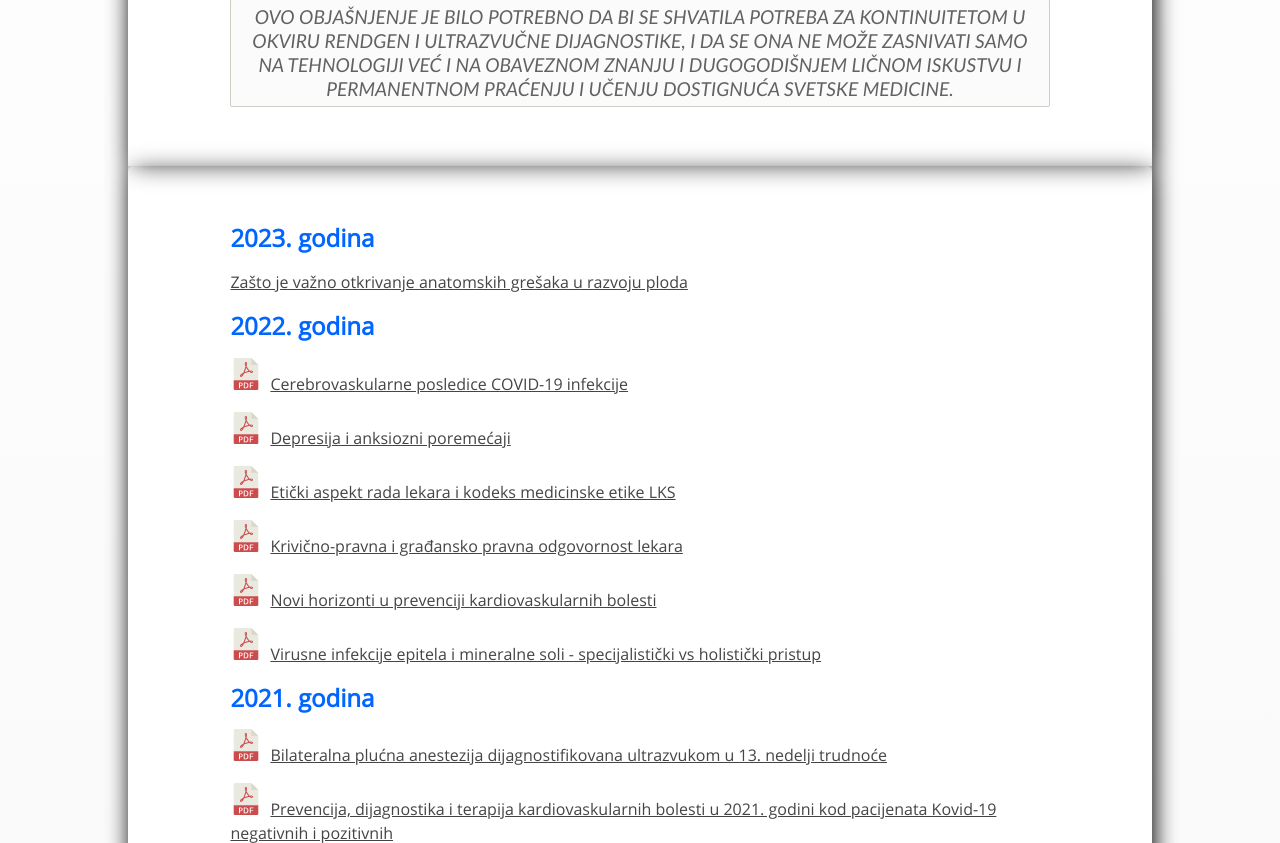
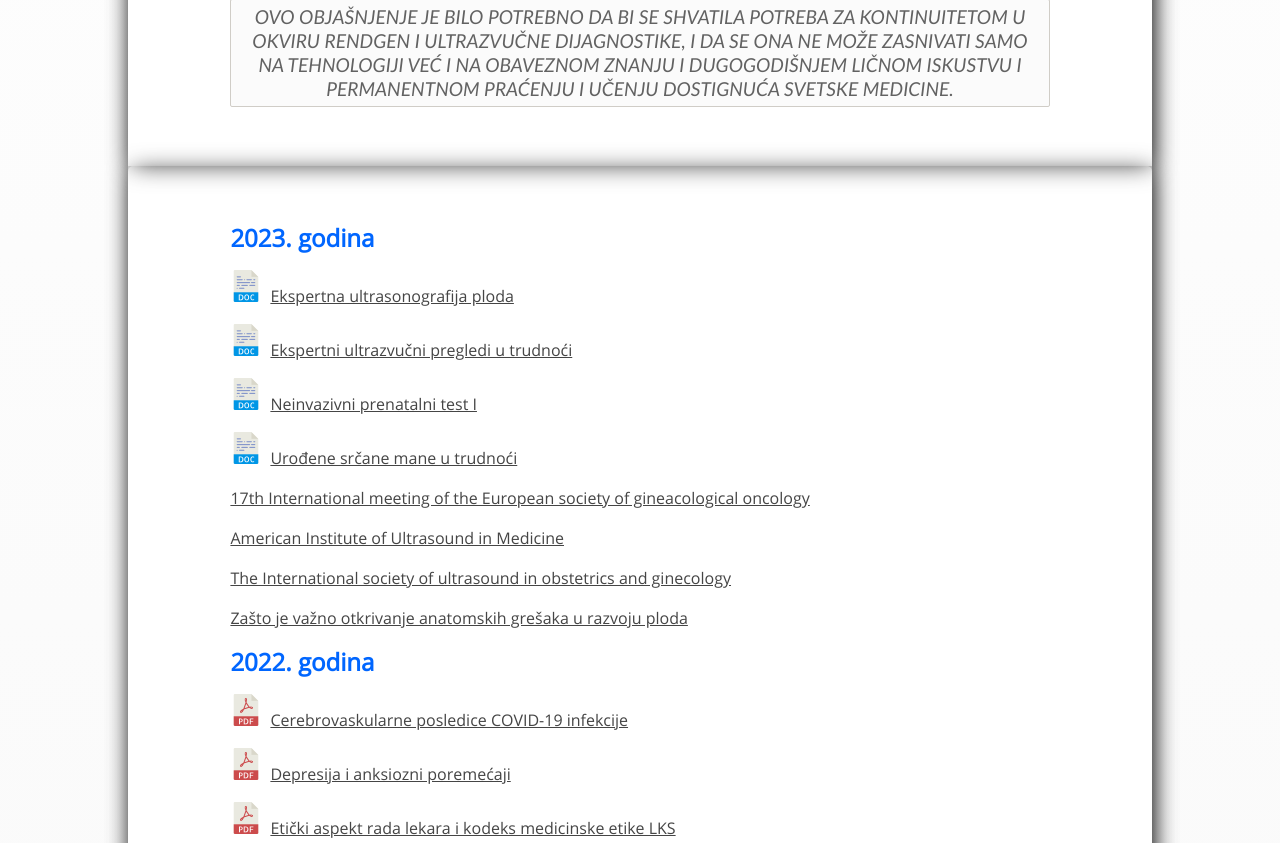
Before and after one commit to mudroljub/ultramedika, a PHP site: page /radovi.php in a window 1280 px wide. Shown: the part 862-1705 px from the top of the page. Run offline with PHP 8.4, Linux system fonts and the light colour scheme.

Commit message:
novi radovi

```diff
--- a/radovi.php
+++ b/radovi.php
@@ -36,6 +36,20 @@ include_once "ukljuci/header.php";
     <div class="radovi sredisnji-deo granicnik">
 
       <h2>2023. godina</h2>
+
+      <a href="radovi/EKSPERTNA ULTRASONOGRAFIJA PLODA.docx">Ekspertna ultrasonografija ploda</a>
+
+      <a href="radovi/EKSPERTNI ULTRAZVUČNI PREGLEDI U TRUDNOĆI.docx">Ekspertni ultrazvučni pregledi u trudnoći</a>
+
+      <a href="radovi/NEINVAZIVNI PRENATALNI TEST I.docx">Neinvazivni prenatalni test I</a>
+
+      <a href="radovi/URODJENE SRČANE MANE U TRUDNOĆI.docx">Urođene srčane mane u trudnoći</a>
+
+      <a href="radovi/17th International meeting  of the European  society of gineacological oncology.jpg">17th International meeting  of the European  society of gineacological oncology</a>
+
+      <a href="radovi/American Institute  of Ultrasound in Medicine.jpeg">American Institute  of Ultrasound in Medicine</a>
+
+      <a href="radovi/The International society of ultrasound in obstetrics and ginecology.jpg">The International society of ultrasound in obstetrics and ginecology</a>
 
       <a href="anatomske-greske-ploda.php">Zašto je važno otkrivanje anatomskih grešaka u razvoju ploda</a>
 
```
Also changed, not shown: radovi/17th International meeting  of the European  society of gineacological oncology.jpg (added), radovi/American Institute  of Ultrasound in Medicine.jpeg (added), radovi/The International society of ultrasound in obstetrics and ginecology.jpg (added), slike/Ultrasonografer.jpg (added), 4 other files.
